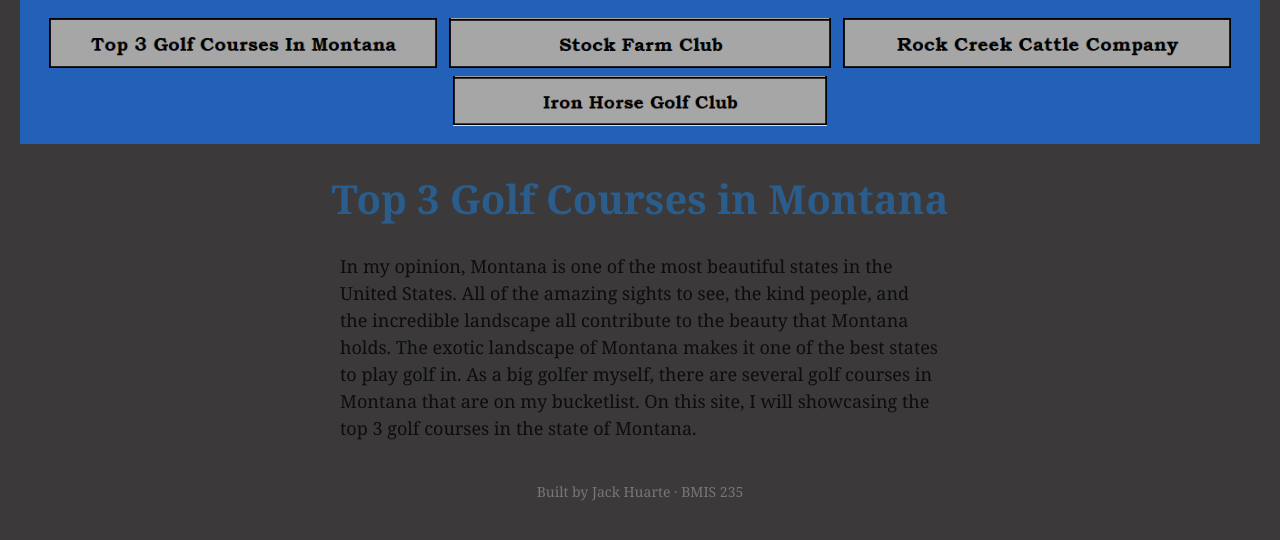
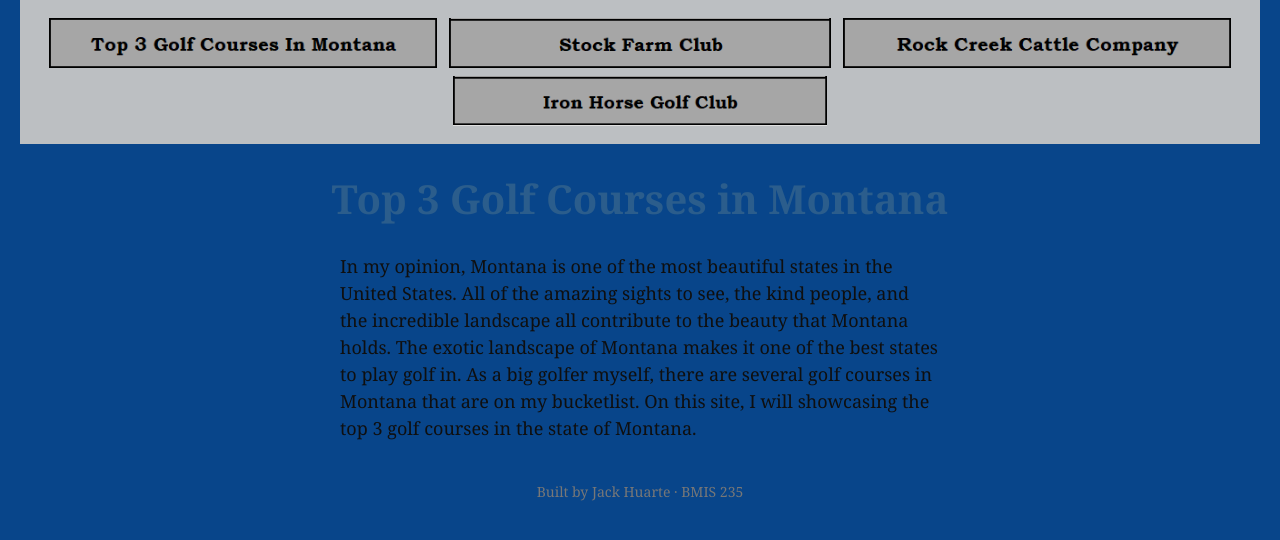
Before and after one commit to JHuarte1/JHuarte1-bmis235-html-3, a plain HTML site: page index.html in a window 1280 px wide. Drawn offline with Linux system fonts and the light colour scheme.

Commit message:
Change in text colors

```diff
--- a/styles.css
+++ b/styles.css
@@ -11,15 +11,15 @@
 
 body {
     font-family: Georgia, "Bell MT", serif;
-    background-color: #3B3939;
-    color: #0D0D0D;
+    background-color: #08458a;
+    color: #0f0f0f;
     margin: 0;
     padding: 0 20px 40px 20px;
 }
 
 /* the menu at the top of every page */
 nav {
-    background-color: #2360B8;
+    background-color: #bcbfc2;
     padding: 14px;
     text-align: center;
 }
```
